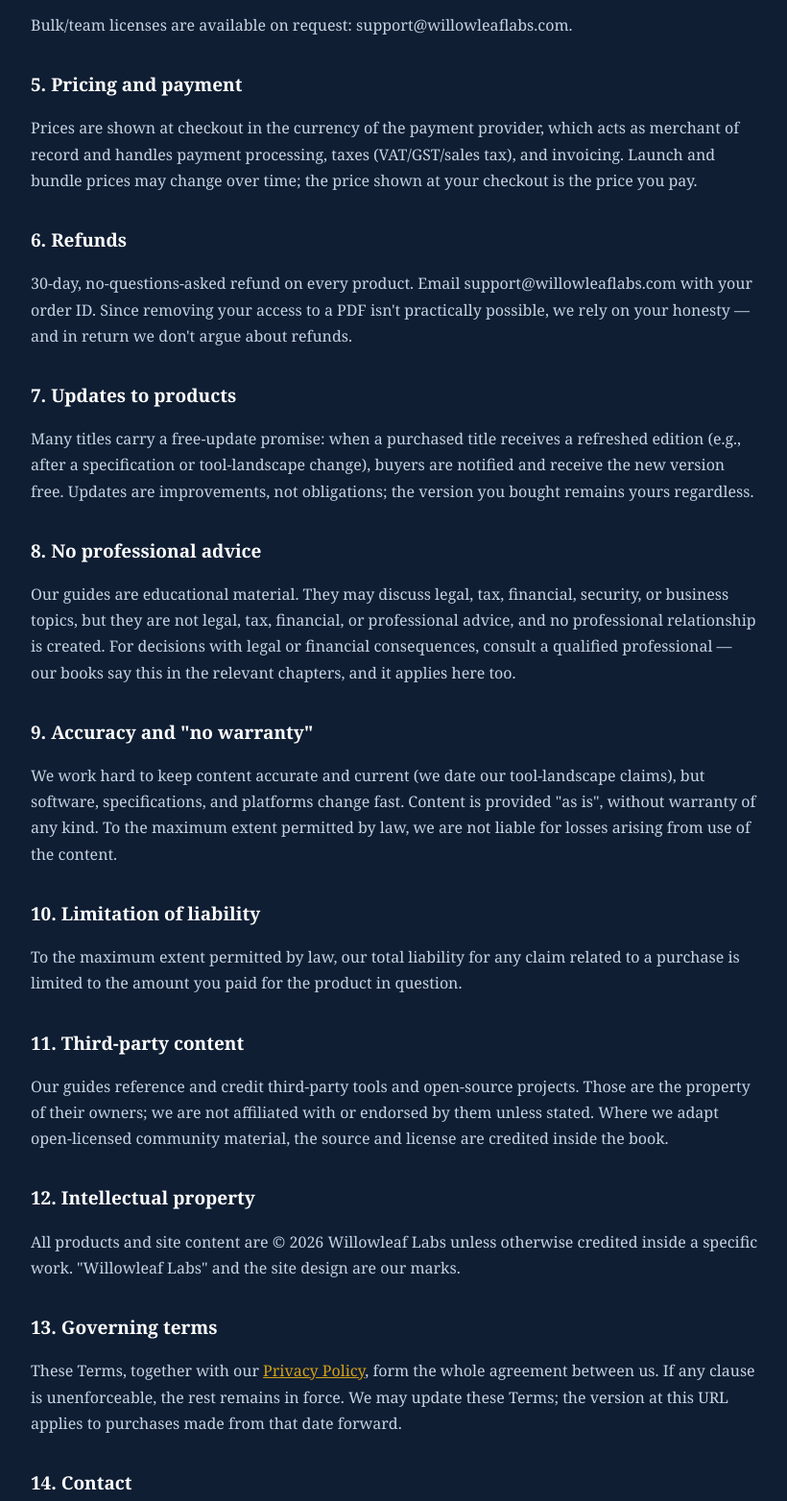
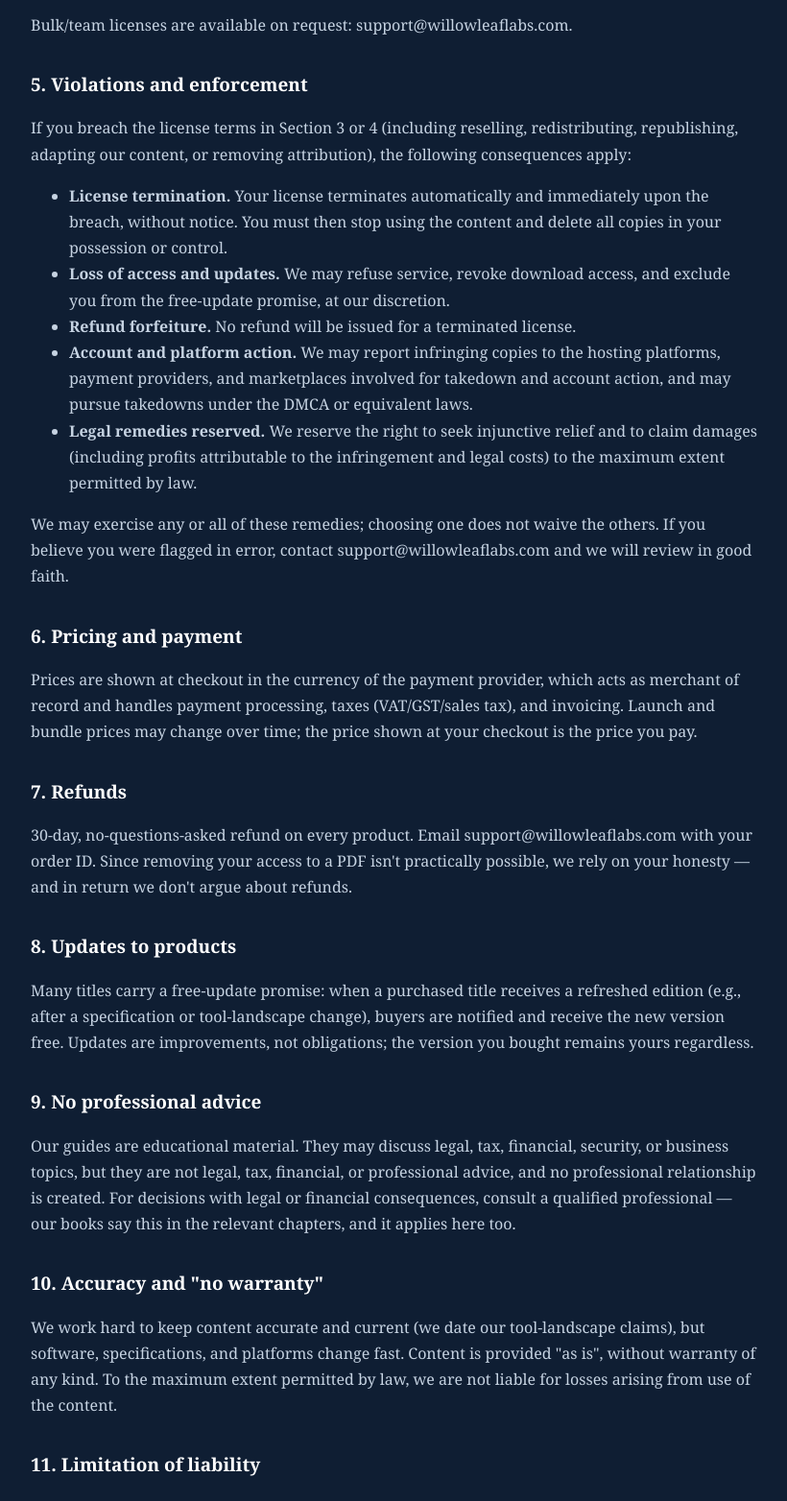
Before and after one commit to liuyepiaoxiang/willowleaf-labs, a plain HTML site: page terms.html in a window 1280 px wide. Shown: the part 924-2488 px from the top of the page at 96% size, without its empty margins (228-1048 px from the left). Drawn offline with Linux system fonts and the light colour scheme.

Commit message:
Terms: add violations & enforcement clause (license termination, access loss, refund forfeiture, takedowns, legal remedies)
Co-Authored-By: Claude Opus 4.6 <noreply@anthropic.com>

```diff
--- a/terms.html
+++ b/terms.html
@@ -43,34 +43,46 @@ p,li{color:#c6d3e2;font-size:16px}
 </ul>
 <p>Bulk/team licenses are available on request: support@willowleaflabs.com.</p>
 
-<h2>5. Pricing and payment</h2>
+
+<h2>5. Violations and enforcement</h2>
+<p>If you breach the license terms in Section 3 or 4 (including reselling, redistributing, republishing, adapting our content, or removing attribution), the following consequences apply:</p>
+<ul>
+<li><b>License termination.</b> Your license terminates automatically and immediately upon the breach, without notice. You must then stop using the content and delete all copies in your possession or control.</li>
+<li><b>Loss of access and updates.</b> We may refuse service, revoke download access, and exclude you from the free-update promise, at our discretion.</li>
+<li><b>Refund forfeiture.</b> No refund will be issued for a terminated license.</li>
+<li><b>Account and platform action.</b> We may report infringing copies to the hosting platforms, payment providers, and marketplaces involved for takedown and account action, and may pursue takedowns under the DMCA or equivalent laws.</li>
+<li><b>Legal remedies reserved.</b> We reserve the right to seek injunctive relief and to claim damages (including profits attributable to the infringement and legal costs) to the maximum extent permitted by law.</li>
+</ul>
+<p>We may exercise any or all of these remedies; choosing one does not waive the others. If you believe you were flagged in error, contact support@willowleaflabs.com and we will review in good faith.</p>
+
+<h2>6. Pricing and payment</h2>
 <p>Prices are shown at checkout in the currency of the payment provider, which acts as merchant of record and handles payment processing, taxes (VAT/GST/sales tax), and invoicing. Launch and bundle prices may change over time; the price shown at your checkout is the price you pay.</p>
 
-<h2>6. Refunds</h2>
+<h2>7. Refunds</h2>
 <p>30-day, no-questions-asked refund on every product. Email support@willowleaflabs.com with your order ID. Since removing your access to a PDF isn't practically possible, we rely on your honesty — and in return we don't argue about refunds.</p>
 
-<h2>7. Updates to products</h2>
+<h2>8. Updates to products</h2>
 <p>Many titles carry a free-update promise: when a purchased title receives a refreshed edition (e.g., after a specification or tool-landscape change), buyers are notified and receive the new version free. Updates are improvements, not obligations; the version you bought remains yours regardless.</p>
 
-<h2>8. No professional advice</h2>
+<h2>9. No professional advice</h2>
 <p>Our guides are educational material. They may discuss legal, tax, financial, security, or business topics, but they are not legal, tax, financial, or professional advice, and no professional relationship is created. For decisions with legal or financial consequences, consult a qualified professional — our books say this in the relevant chapters, and it applies here too.</p>
 
-<h2>9. Accuracy and "no warranty"</h2>
+<h2>10. Accuracy and "no warranty"</h2>
 <p>We work hard to keep content accurate and current (we date our tool-landscape claims), but software, specifications, and platforms change fast. Content is provided "as is", without warranty of any kind. To the maximum extent permitted by law, we are not liable for losses arising from use of the content.</p>
 
-<h2>10. Limitation of liability</h2>
+<h2>11. Limitation of liability</h2>
 <p>To the maximum extent permitted by law, our total liability for any claim related to a purchase is limited to the amount you paid for the product in question.</p>
 
-<h2>11. Third-party content</h2>
+<h2>12. Third-party content</h2>
 <p>Our guides reference and credit third-party tools and open-source projects. Those are the property of their owners; we are not affiliated with or endorsed by them unless stated. Where we adapt open-licensed community material, the source and license are credited inside the book.</p>
 
-<h2>12. Intellectual property</h2>
+<h2>13. Intellectual property</h2>
 <p>All products and site content are © 2026 Willowleaf Labs unless otherwise credited inside a specific work. "Willowleaf Labs" and the site design are our marks.</p>
 
-<h2>13. Governing terms</h2>
+<h2>14. Governing terms</h2>
 <p>These Terms, together with our <a href="/privacy.html">Privacy Policy</a>, form the whole agreement between us. If any clause is unenforceable, the rest remains in force. We may update these Terms; the version at this URL applies to purchases made from that date forward.</p>
 
-<h2>14. Contact</h2>
+<h2>15. Contact</h2>
 <p>support@willowleaflabs.com — for support, refunds, bulk licenses, or anything else.</p>
 </div></body>
 </html>
```
